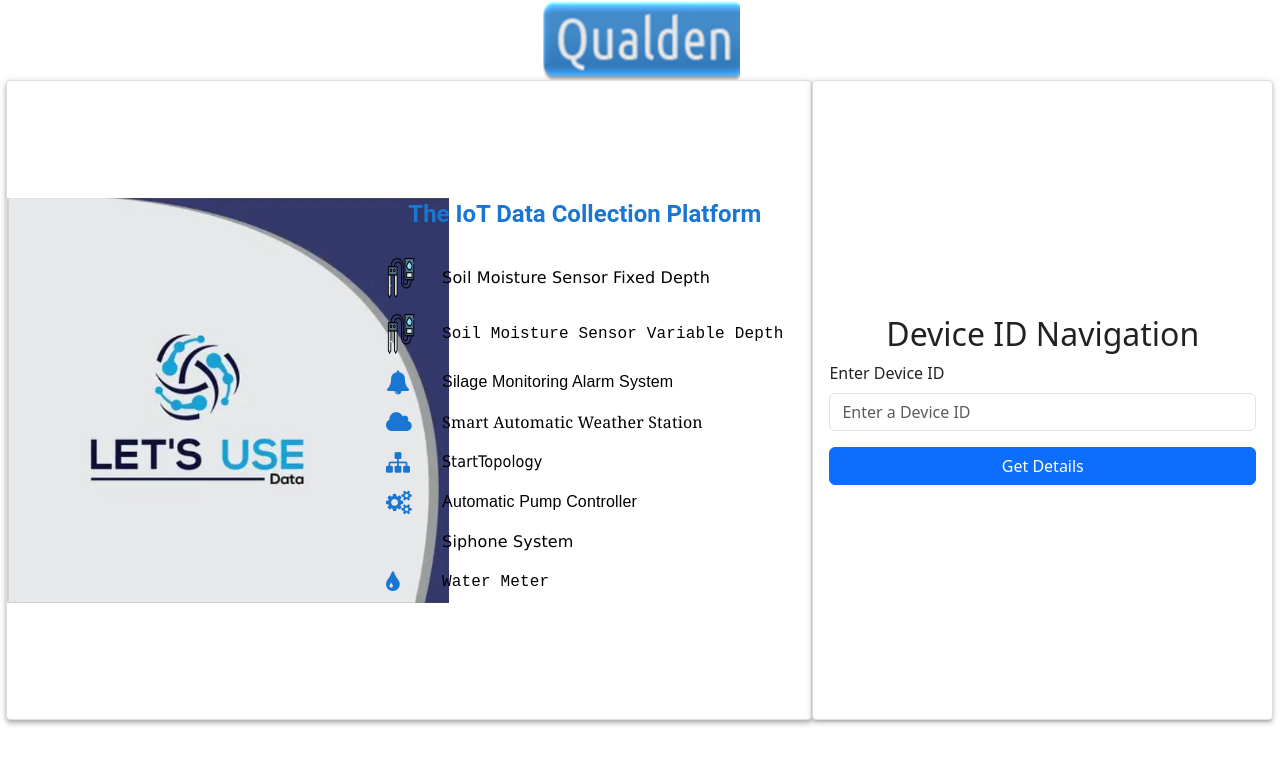
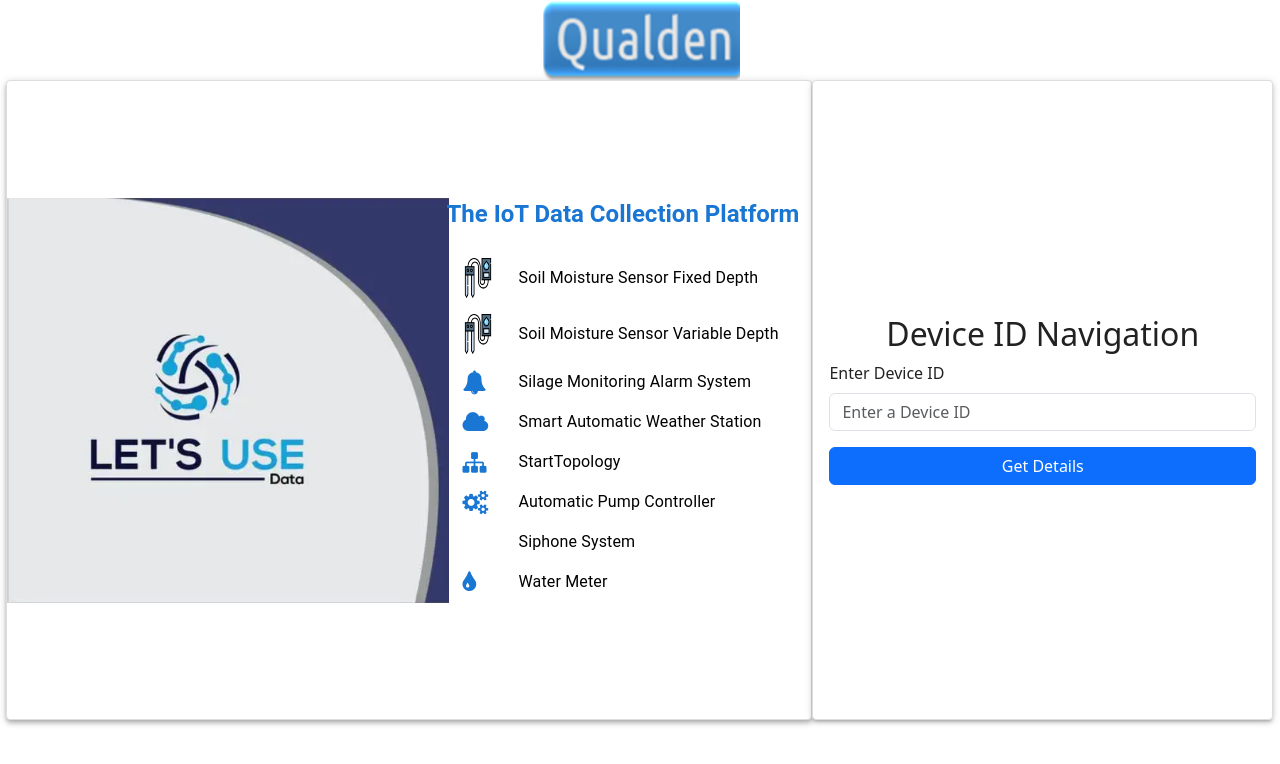
Before and after one commit to QualdenTech/moistureSensorDemoFrontEnd, a React (Create React App) app in the folder sensor-common-dashboard-app/: page / in a window 1280 px wide. Shown: the top 764 px of the page. Built offline with nearby package versions, Linux system fonts and the light colour scheme.

Commit message:
added font family for home page

```diff
--- a/sensor-common-dashboard-app/src/pages/Home/Home.js
+++ b/sensor-common-dashboard-app/src/pages/Home/Home.js
@@ -146,7 +146,7 @@ function Home() {
                     }}
                   />
                 </ListItemIcon>
-                <Typography style={{ fontFamily: 'Verdana, sans-serif' }}>
+                <Typography className='list-font'>
                   Soil Moisture Sensor Fixed Depth
                 </Typography>
               </ListItem>
@@ -161,7 +161,7 @@ function Home() {
                     }}
                   />
                 </ListItemIcon>
-                <Typography style={{ fontFamily: 'Courier New, monospace' }}>
+                <Typography className='list-font'>
                   Soil Moisture Sensor Variable Depth
                 </Typography>
               </ListItem>
@@ -169,7 +169,7 @@ function Home() {
                 <ListItemIcon>
                   <i className="fa fa-bell" style={{ fontSize: '24px', color: '#1976d2' }}></i> {/* Bell icon */}
                 </ListItemIcon>
-                <Typography style={{ fontFamily: 'Arial, sans-serif' }}>
+                <Typography className='list-font'>
                   Silage Monitoring Alarm System
                 </Typography>
               </ListItem>
@@ -177,7 +177,7 @@ function Home() {
                 <ListItemIcon>
                   <i className="fa fa-cloud" style={{ fontSize: '24px', color: '#1976d2' }}></i> {/* Cloud icon */}
                 </ListItemIcon>
-                <Typography style={{ fontFamily: 'Georgia, serif' }}>
+                <Typography className='list-font'>
                   Smart Automatic Weather Station
                 </Typography>
               </ListItem>
@@ -185,7 +185,7 @@ function Home() {
                 <ListItemIcon>
                   <i className="fa fa-sitemap" style={{ fontSize: '24px', color: '#1976d2' }}></i> {/* Layers icon */}
                 </ListItemIcon>
-                <Typography style={{ fontFamily: 'Tahoma, sans-serif' }}>
+                <Typography className='list-font'>
                   StartTopology
                 </Typography>
               </ListItem>
@@ -193,7 +193,7 @@ function Home() {
                 <ListItemIcon>
                   <i className="fa fa-cogs" style={{ fontSize: '24px', color: '#1976d2' }}></i> {/* Gear icon */}
                 </ListItemIcon>
-                <Typography style={{ fontFamily: 'Arial, sans-serif' }}>
+                <Typography className='list-font'>
                   Automatic Pump Controller
                 </Typography>
               </ListItem>
@@ -202,7 +202,7 @@ function Home() {
                   {/* <i className="fa fa-water" style={{ fontSize: '24px', color: '#1976d2' }}></i> Water icon */}
                   <i class="fa-solid fa-droplet" style={{ fontSize: '24px', color: '#1976d2' }}></i>
                 </ListItemIcon>
-                <Typography style={{ fontFamily: 'Verdana, sans-serif' }}>
+                <Typography className='list-font'>
                   Siphone System
                 </Typography>
               </ListItem>
@@ -210,7 +210,7 @@ function Home() {
                 <ListItemIcon>
                   <i className="fa fa-tint" style={{ fontSize: '24px', color: '#1976d2' }}></i> {/* Water Drop icon */}
                 </ListItemIcon>
-                <Typography style={{ fontFamily: 'Courier New, monospace' }}>
+                <Typography className='list-font'>
                   Water Meter
                 </Typography>
               </ListItem>
--- a/sensor-common-dashboard-app/src/styles/common.css
+++ b/sensor-common-dashboard-app/src/styles/common.css
@@ -33,3 +33,7 @@
     background-color: #007bff;
     color: white;
 }
+
+.list-font{
+    font-family:'Verdana, sans-serif' ;
+}
```
